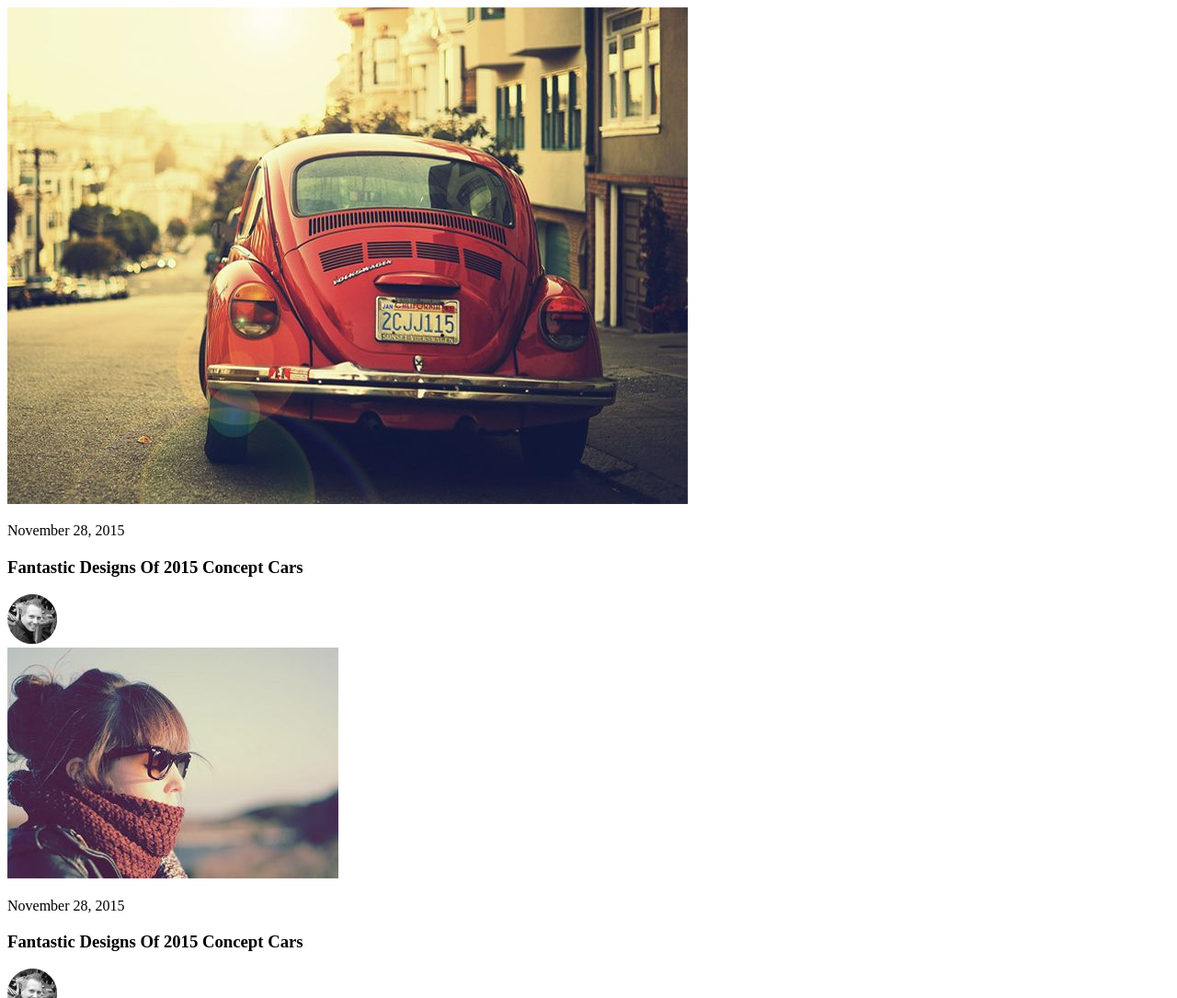
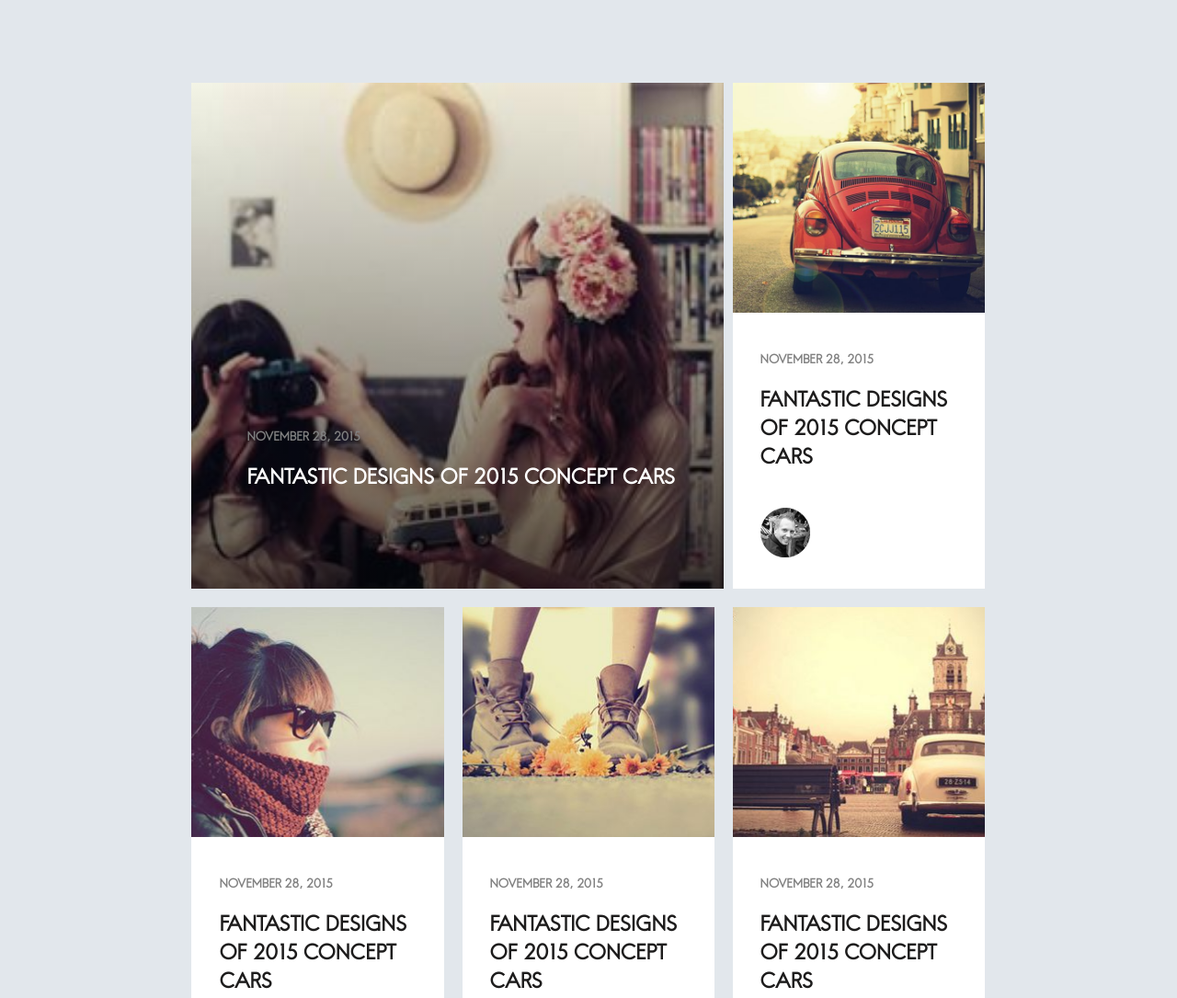
Before and after one commit to beetroot-front-end/flexbox, a plain HTML site: page index.html in a window 1280 px wide. Shown: the top 1085 px of the page at 92% size. Drawn offline with Linux system fonts and the light colour scheme.

Commit message:
finished

```diff
--- /dev/null
+++ b/css/fonts.css
@@ -0,0 +1,16 @@
+/* Generated by Font Squirrel (https://www.fontsquirrel.com) on March 29, 2017 */
+
+
+
+@font-face {
+    font-family: 'hans_kendrick_3regular';
+    src: url('../fonts/hanskendrick-regular-webfont.eot');
+    src: url('../fonts/hanskendrick-regular-webfont.eot?#iefix') format('embedded-opentype'),
+         url('../fonts/hanskendrick-regular-webfont.woff2') format('woff2'),
+         url('../fonts/hanskendrick-regular-webfont.woff') format('woff'),
+         url('../fonts/hanskendrick-regular-webfont.ttf') format('truetype'),
+         url('../fonts/hanskendrick-regular-webfont.svg#hans_kendrick_3regular') format('svg');
+    font-weight: normal;
+    font-style: normal;
+
+}
--- a/css/main.css
+++ b/css/main.css
@@ -1,4 +1,117 @@
 html, body {
 	min-width: 320px;
 	overflow-x: hidden;
+	font-family: "hans_kendrick_3regular";
 }
+.bg--gray /* add it to the "body" */ {
+	background-color: #e2e7ec;
+}
+.main {
+	margin: 0 auto;
+	width: 69%;
+	padding: 90px 0 50px;
+	display: flex;
+	flex-wrap: wrap;
+}
+.article {
+	width: 33.3%;
+	background-color: #fff;
+	padding: 0 10px;
+	background-clip: content-box;
+	margin-bottom: 20px;
+	height: 550px;
+	position: relative;
+	overflow: hidden;
+	order: 2;
+}
+.article__main.article {
+	order: 1;
+}
+.article__main.article .article__img {
+	height: 100%;
+}
+.article__main.article .article__descr-author {
+	display: none;
+}
+.article__main.article .article__descr {
+	position: absolute;
+	bottom: 5px;
+	left: 40px;
+	z-index: 2;
+}
+.article__main.article:before {
+	content: '';
+	position: absolute;
+	top: 0;
+	left: 10px;
+	width: calc(100% - 10px);
+	height: 100%;
+	background: -webkit-linear-gradient(90deg, rgba(0, 0, 0, 0.6) 0%, rgba(0, 0, 0, 0) 100%);
+background: -moz-linear-gradient(90deg, rgba(0, 0, 0, 0.6) 0%, rgba(0, 0, 0, 0) 100%);
+background: -o-linear-gradient(90deg, rgba(0, 0, 0, 0.6) 0%, rgba(0, 0, 0, 0) 100%);
+background: -ms-linear-gradient(90deg, rgba(0, 0, 0, 0.6) 0%, rgba(0, 0, 0, 0) 100%);
+background: linear-gradient(0deg, rgba(0, 0, 0, 0.6) 0%, rgba(0, 0, 0, 0) 100%);
+	z-index: 1;
+}
+.article__main.article .article__descr-title {
+	color: #fff;
+}
+.article__main.article {
+	width: 66.6%;
+}
+.article__main.article .article__img-container {
+	position: absolute;
+	top: 0;
+	left: 10px;
+	width: calc(100% - 10px);
+	height: 100%;
+}
+.article__img-container {
+	background-repeat: no-repeat;
+	background-position: center;
+	background-size: cover;
+}
+.article__descr-author {
+	position: absolute;
+	bottom: 30px;
+	left: 40px;
+}
+.article__img-container {
+	min-height: 250px;
+}
+.article__img {
+	width: 100%;
+	height: auto;
+	max-height: 250px;
+}
+.article__descr {
+	padding: 30px;
+	overflow: hidden;
+}
+.article__descr-time {
+	color:  #818181;
+	font-size: 13px;
+	font-weight: 600;
+	text-transform: uppercase;
+}
+.article__descr-title {
+	color:  #1d1c1c;
+	font-size: 22px;
+	font-weight: 900;
+	line-height: 1.4;
+	text-transform: uppercase;
+	margin-bottom: 70px;
+}
+.load-more-btn {
+	color:  #99a5b0;
+	font-size: 13px;
+	font-weight: 900;
+	text-decoration: none;
+	display: flex;
+	justify-content: center;
+	align-items: center;
+	padding-bottom: 40px;
+}
+.load-more-btn span {
+	margin-left: 25px;
+}
--- a/index.html
+++ b/index.html
@@ -3,14 +3,43 @@
 <head>
 	<meta charset="UTF-8">
 	<title>Document</title>
+	<link rel="stylesheet" href="css/fonts.css">
 	<link rel="stylesheet" href="css/normalize.css">
 	<link rel="stylesheet" href="css/main.css">
 </head>
-<body>
-	<main>
+<body class="bg--gray">
+	<main class="main">
+		<section class="article">
+			<div class="article__img-container" style="background-image: url('img/img_4.jpg')">
+			</div>
+			<div class="article__descr">
+				<p class="article__descr-time">November 28, 2015</p>
+				<h3 class="article__descr-title">
+					Fantastic Designs Of 2015
+					Concept Cars
+				</h3>
+				<span class="article__descr-author">
+					<img src="img/icon.png" alt="">
+				</span>
+			</div>
+		</section>
+		<section class="article ">
+			<div class="article__img-container" style="background-image: url('img/img_1.jpg')">
+			</div>
+			<div class="article__descr">
+				<p class="article__descr-time">November 28, 2015</p>
+				<h3 class="article__descr-title">
+					Fantastic Designs Of 2015
+					Concept Cars
+				</h3>
+				<span class="article__descr-author">
+					<img src="img/icon.png" alt="">
+				</span>
+			</div>
+		</section>
 		<section class="article article__main">
-			<div class="article__img-container">
-				<img class="article__img" src="img/img_4.jpg" alt="">
+			<div class="article__img-container" style="background-image: url('img/img_2.jpg')">
+
 			</div>
 			<div class="article__descr">
 				<p class="article__descr-time">November 28, 2015</p>
@@ -24,8 +53,8 @@
 			</div>
 		</section>
 		<section class="article">
-			<div class="article__img-container">
-				<img class="article__img" src="img/img_1.jpg" alt="">
+			<div class="article__img-container" style="background-image: url('img/img_3.jpg')">
+
 			</div>
 			<div class="article__descr">
 				<p class="article__descr-time">November 28, 2015</p>
@@ -39,38 +68,8 @@
 			</div>
 		</section>
 		<section class="article">
-			<div class="article__img-container">
-				<img class="article__img" src="img/img_2.jpg" alt="">
-			</div>
-			<div class="article__descr">
-				<p class="article__descr-time">November 28, 2015</p>
-				<h3 class="article__descr-title">
-					Fantastic Designs Of 2015
-					Concept Cars
-				</h3>
-				<span class="article__descr-author">
-					<img src="img/icon.png" alt="">
-				</span>
-			</div>
-		</section>
-		<section class="article">
-			<div class="article__img-container">
-				<img class="article__img" src="img/img_3.jpg" alt="">
-			</div>
-			<div class="article__descr">
-				<p class="article__descr-time">November 28, 2015</p>
-				<h3 class="article__descr-title">
-					Fantastic Designs Of 2015
-					Concept Cars
-				</h3>
-				<span class="article__descr-author">
-					<img src="img/icon.png" alt="">
-				</span>
-			</div>
-		</section>
-		<section class="article">
-			<div class="article__img-container">
-				<img class="article__img" src="img/img_5.jpg" alt="">
+			<div class="article__img-container" style="background-image: url('img/img_5.jpg')">
+
 			</div>
 			<div class="article__descr">
 				<p class="article__descr-time">November 28, 2015</p>
@@ -84,5 +83,11 @@
 			</div>
 		</section>
 	</main>
+	<footer>
+		<a href="#" class="load-more-btn">
+			<img src="img/loader.png" alt="">
+			<span>Load more</span>
+		</a>
+	</footer>
 </body>
 </html>
```
Also changed, not shown: css/normalize.css, fonts/hanskendrick-regular-webfont.ttf (added), fonts/hanskendrick-regular-webfont.woff (added), fonts/hanskendrick-regular-webfont.woff2 (added), img/loader.png (added), 2 other files.
